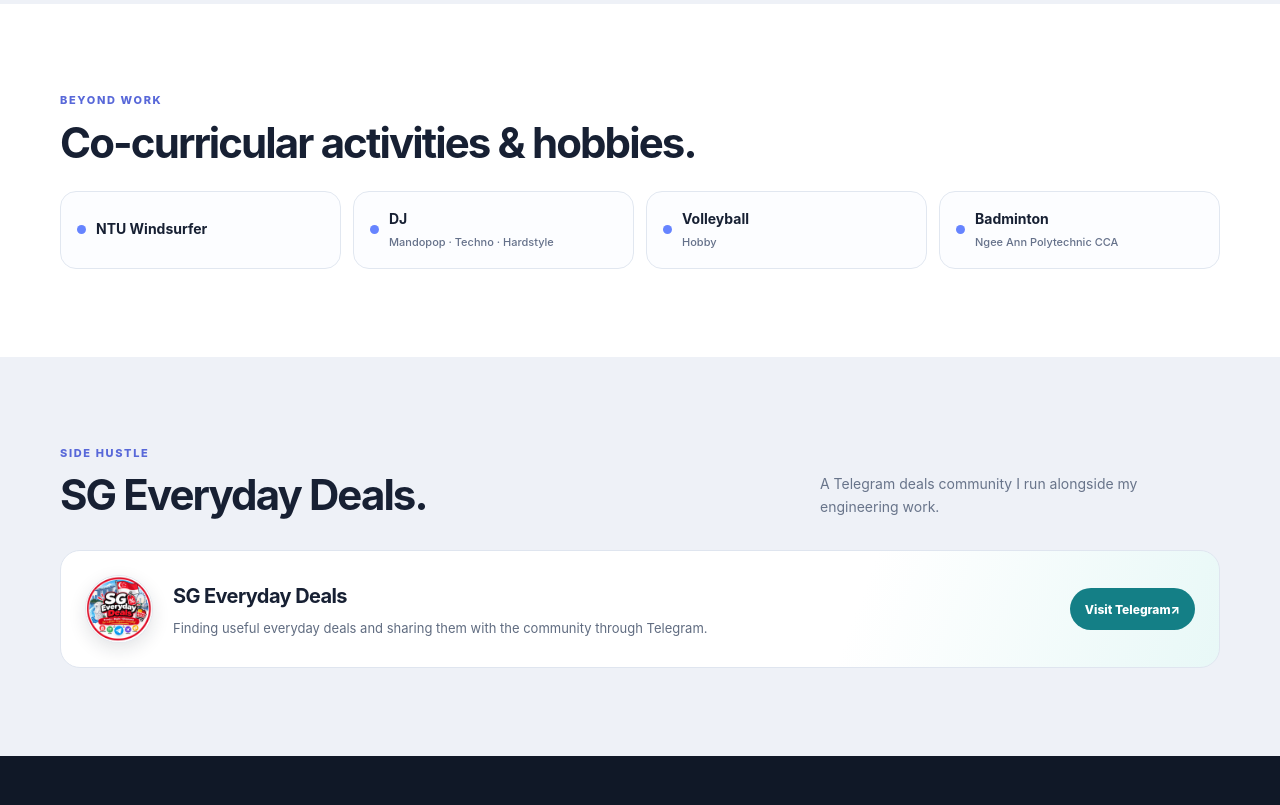
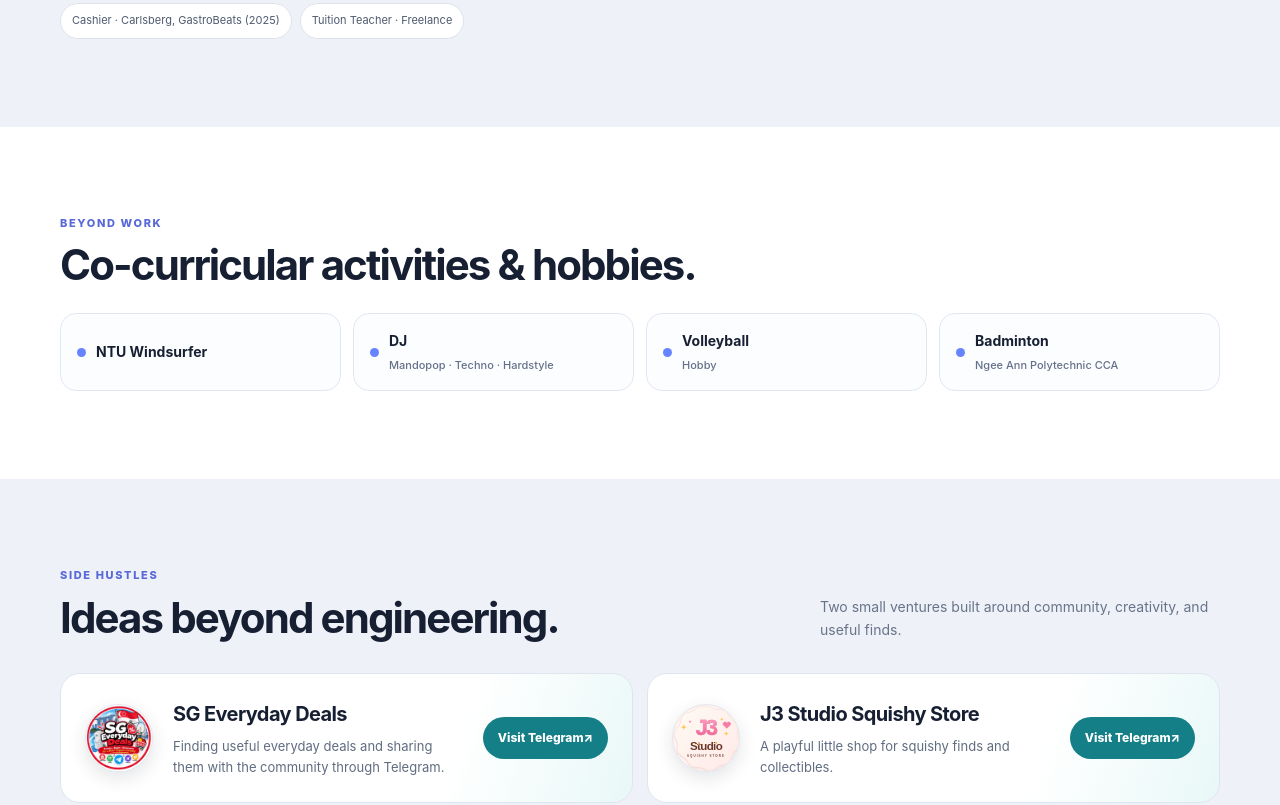
Before and after one commit to Meowwwww111/jasper, a plain HTML site: page index.html in a window 1280 px wide. Shown: the part 3805-4610 px from the top of the page. Drawn offline with Linux system fonts and the light colour scheme; no server answers.

Commit message:
Sort experience and add engineering and shop details

```diff
--- a/index.html
+++ b/index.html
@@ -143,8 +143,10 @@
     .education-gpa strong { color: #28344a; }
 
     .side-hustle-section { background: #eef1f7; }
-    .side-hustle-card { display: grid; grid-template-columns: auto 1fr auto; align-items: center; gap: 20px; margin-top: 24px; padding: 24px; border: 1px solid #dfe5ef; border-radius: 20px; background: linear-gradient(110deg, #fff 0%, #fff 68%, #e8f8f7 100%); }
+    .side-hustle-grid { display: grid; grid-template-columns: repeat(2, minmax(0, 1fr)); gap: 14px; margin-top: 24px; }
+    .side-hustle-card { display: grid; grid-template-columns: auto 1fr auto; align-items: center; gap: 20px; padding: 24px; border: 1px solid #dfe5ef; border-radius: 20px; background: linear-gradient(110deg, #fff 0%, #fff 68%, #e8f8f7 100%); }
     .side-hustle-logo { display: block; width: 68px; height: 68px; border: 1px solid #e3e8ef; border-radius: 50%; object-fit: cover; background: #fff; box-shadow: 0 6px 18px rgb(23 32 51 / 12%); transition: transform .3s cubic-bezier(.2,.75,.25,1); }
+    .side-hustle-logo--squishy { background: #fff2ef; }
     .side-hustle-card:hover .side-hustle-logo { transform: rotate(-6deg) scale(1.06); }
     .side-hustle-card h3 { margin: 0; font-size: 20px; letter-spacing: -.03em; }
     .side-hustle-card p { max-width: 590px; margin: 6px 0 0; color: #606c80; font-size: 13px; }
@@ -248,6 +250,7 @@
       .project-card, .project-card:last-child { grid-column: auto; min-height: 270px; }
       .project-top { margin-bottom: 29px; }
       .about-grid { grid-template-columns: 1fr; gap: 23px; }
+      .side-hustle-grid { grid-template-columns: 1fr; }
       .side-hustle-card { grid-template-columns: auto 1fr; gap: 14px; padding: 19px; }
       .side-hustle-link { grid-column: 1 / -1; justify-content: center; }
       .skills { grid-template-columns: 1fr; }
@@ -393,6 +396,7 @@
             <div class="skill-group"><h3>AI, ML &amp; vision</h3><p>Machine learning · Large language models (LLMs) · OpenCV · Computer vision · GPT integrations</p></div>
             <div class="skill-group"><h3>Data</h3><p>SQL · MySQL · Tableau</p></div>
             <div class="skill-group"><h3>Systems</h3><p>Automation · ROS · IoT</p></div>
+            <div class="skill-group"><h3>Mechanical engineering</h3><p>Intelligent Manufacturing stream · Engineering design · Robotics</p></div>
           </div>
         </div>
       </div>
@@ -447,6 +451,11 @@
         <h3 class="history-heading">Previous engineering experience</h3>
         <div class="experience-list">
           <article class="experience-card">
+            <p class="experience-date">Jul — Aug 2026</p>
+            <h3>Gericke Pte Ltd</h3><p class="experience-role">Project Engineer</p>
+            <p>Supported equipment design, project coordination, procurement, and commissioning.</p>
+          </article>
+          <article class="experience-card">
             <p class="experience-date">Jan 2024 — May 2026</p>
             <h3>Freelance</h3><p class="experience-role">Software Developer</p>
             <p>Built automation, computer vision applications, bots, and GPT-based integrations.</p>
@@ -455,11 +464,6 @@
             <p class="experience-date">May — Jul 2024</p>
             <h3>QuikBot Technologies</h3><p class="experience-role">Engineer Intern</p>
             <p>Deployed mobile robots and IoT systems, and supported setup, calibration, and diagnostics.</p>
-          </article>
-          <article class="experience-card">
-            <p class="experience-date">Jul — Aug 2026</p>
-            <h3>Gericke Pte Ltd</h3><p class="experience-role">Project Engineer</p>
-            <p>Supported equipment design, project coordination, procurement, and commissioning.</p>
           </article>
           <article class="experience-card">
             <p class="experience-date">Jul 2021 — Jul 2023</p>
@@ -493,14 +497,21 @@
     <section class="side-hustle-section" id="side-hustle" aria-labelledby="side-hustle-title">
       <div class="wrap">
         <div class="section-heading">
-          <div><p class="section-kicker">Side hustle</p><h2 id="side-hustle-title">SG Everyday Deals.</h2></div>
-          <p class="section-intro">A Telegram deals community I run alongside my engineering work.</p>
+          <div><p class="section-kicker">Side hustles</p><h2 id="side-hustle-title">Ideas beyond engineering.</h2></div>
+          <p class="section-intro">Two small ventures built around community, creativity, and useful finds.</p>
         </div>
-        <article class="side-hustle-card">
-          <img class="side-hustle-logo" src="sg-everyday-deals-logo.jpg" alt="SG Everyday Deals logo" width="640" height="640" loading="lazy" decoding="async">
-          <div><h3>SG Everyday Deals</h3><p>Finding useful everyday deals and sharing them with the community through Telegram.</p></div>
-          <a class="side-hustle-link" href="https://t.me/SGEverydayDeals" target="_blank" rel="noopener noreferrer" aria-label="Open SG Everyday Deals on Telegram">Visit Telegram <span aria-hidden="true">↗</span></a>
-        </article>
+        <div class="side-hustle-grid">
+          <article class="side-hustle-card">
+            <img class="side-hustle-logo" src="sg-everyday-deals-logo.jpg" alt="SG Everyday Deals logo" width="640" height="640" loading="lazy" decoding="async">
+            <div><h3>SG Everyday Deals</h3><p>Finding useful everyday deals and sharing them with the community through Telegram.</p></div>
+            <a class="side-hustle-link" href="https://t.me/SGEverydayDeals" target="_blank" rel="noopener noreferrer" aria-label="Open SG Everyday Deals on Telegram">Visit Telegram <span aria-hidden="true">↗</span></a>
+          </article>
+          <article class="side-hustle-card">
+            <img class="side-hustle-logo side-hustle-logo--squishy" src="j3-studio-squishy-store.svg" alt="J3 Studio Squishy Store logo" width="640" height="640" loading="lazy" decoding="async">
+            <div><h3>J3 Studio Squishy Store</h3><p>A playful little shop for squishy finds and collectibles.</p></div>
+            <a class="side-hustle-link" href="https://t.me/j3studioo" target="_blank" rel="noopener noreferrer" aria-label="Visit J3 Studio Squishy Store on Telegram">Visit Telegram <span aria-hidden="true">↗</span></a>
+          </article>
+        </div>
       </div>
     </section>
 
```
